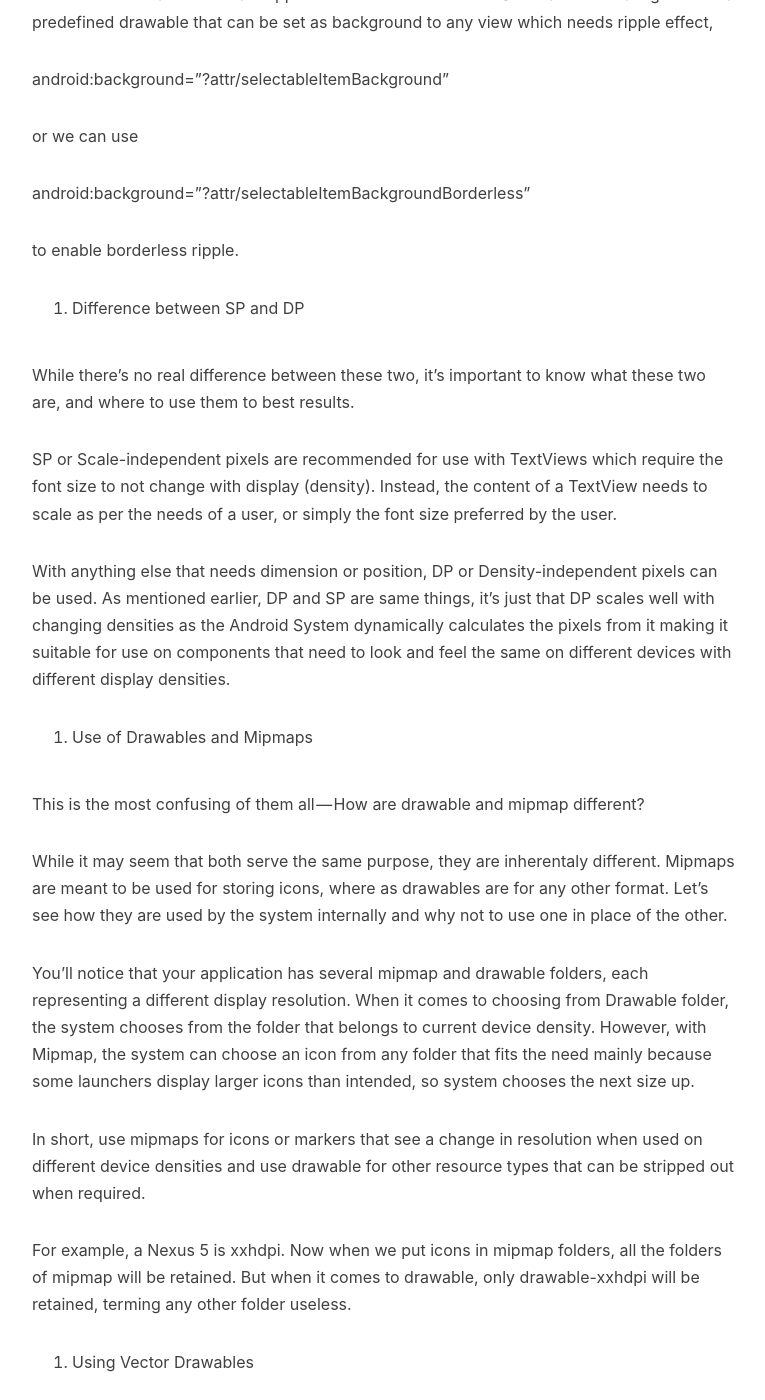
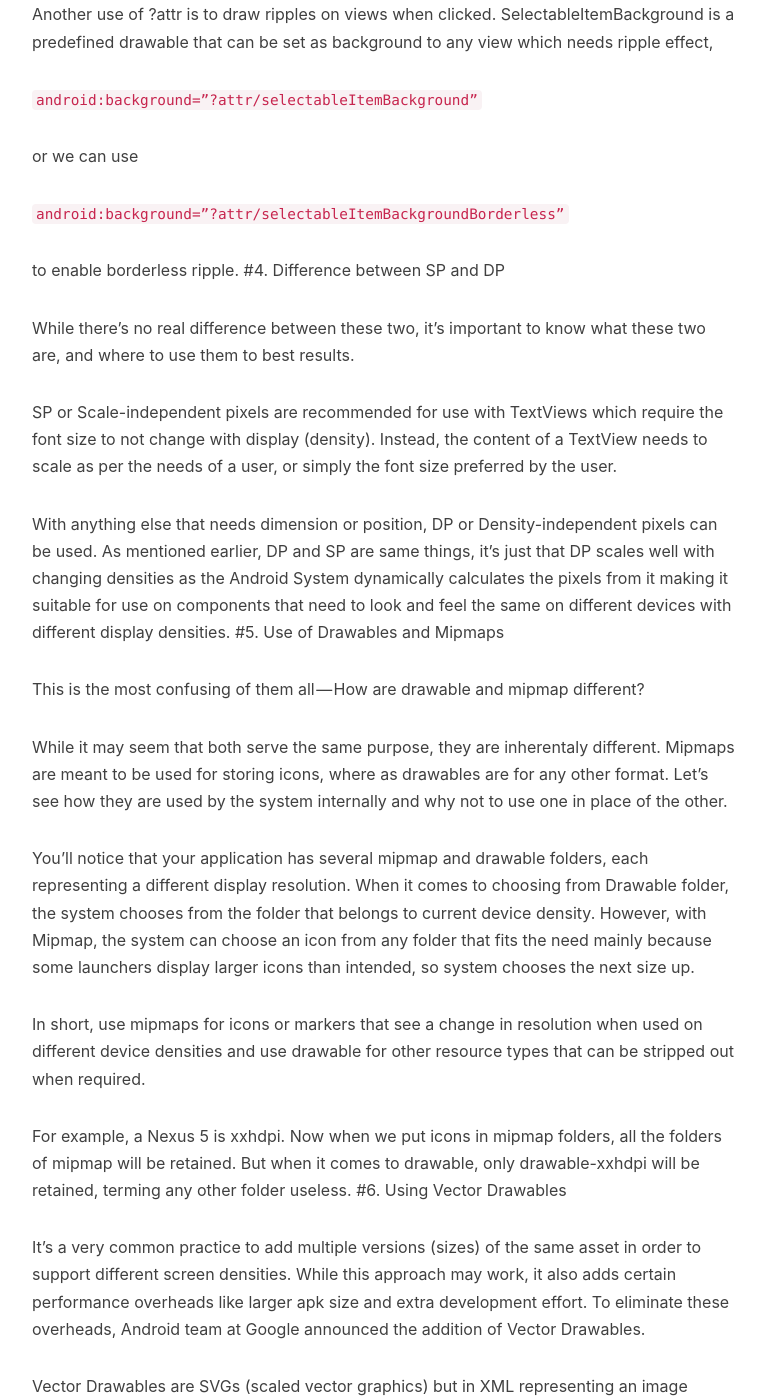
Before and after one commit to 976112643/976112643.github.io, a Jekyll site: the page built from _posts/2017-10-18-the-post-6194.md, in a window 1280 px wide and 1400 px high, scrolled down 2974 px. Shown: the whole window, without its empty margins (233-998 px from the left). Built offline with Jekyll 4.4.1, drawn with Linux system fonts in a browser that asks for light colours; nearby versions of some CDN libraries; comment, search, counter and statistics services are not loaded; some of the changed text lies outside the part shown.

Commit message:
update from Jekyller

````diff
--- a/_posts/2017-10-18-the-post-6194.md
+++ b/_posts/2017-10-18-the-post-6194.md
@@ -28,59 +29,59 @@ In this post, we will see some of the practices that a beginner or an intermedia
 
 In order to access a widget (or component) in Java or to make others dependent on it, we need a unique value to represent it. That unique value is provided by android:id attribute which essentially adds id provided as a suffix to @+id/ to the id resource file for others to query. An id for Toolbar can be defined like this,
 
-android:id=”@+id/toolbar
+`android:id=”@+id/toolbar`
 
 The following id can now be tracked by findViewById(…) which looks for it in the res file for id, or simply R.id directory and returns the type of View in question.
 
 The other one, @id, behaves the same as findViewById(…) — looks for the component by the id provided but is reserved for layouts only. The most general use of it is to place a component relative to the component it returns.
 
-android:layout_below=”@id/toolbar”
+`android:layout_below=”@id/toolbar”`
 
 #2. Using @string res for providing Strings in XML
 
 In simpler words, don’t use hard coded strings in XML. The reason behind it is fairly simple. When we use hard coded string in XML, we often use the same word over and over again. Just imagine the nightmare of changing the same word at multiple places which could have been just one had it been a string resource. The other benefit it provides is multi-language support as different string resource files can be created for different languages.
 
-android:text=”My Awesome Application”
+`android:text=”My Awesome Application”`
 
 When using hard coded strings, you will often see a warning over the use of such strings in Android Studio, offering to change that hard coded string into a string resource. Try clicking on them and then hitting ALT + ENTER to get the resource extractor. You can also go to strings.xml located in values folder under res and declare a string resource like this,
 
-<string name=”app_name”>My Awesome Application</string>
+`<string name=”app_name”>My Awesome Application</string>`
 
 and then use it in place of the hard coded string,
 
-android:text=”@string/app_name”
+`android:text=”@string/app_name”`
 
-3. Using @android and ?attr constants
+#3. Using @android and ?attr constants
 
 This is a fairly effective practice to use predefined constants instead of declaring new ones. Take an example of #ffffff or white color which is used several times in a layout. Now instead of writing #ffffff every single time, or declaring a color resource for white, we could directly use this,
 
-@android:color/white
+`@android:color/white`
 
 Android has several color constants declared mainly for general colors like white, black or pink. It’s best use case is setting transparent color with,
 
-@android:color/transparent
+`@android:color/transparent`
 
 Another constant holder is ?attr which is used for setting predefined attribute values to different attributes. Just take an example of a custom Toolbar. This Toolbar needs a defined width and height. The width can be normally set to MATCH_PARENT, but what about height? Most of us aren’t aware of the guidelines, and we simply set the desired height that seems fitting. That’s wrong practice. Instead of setting our own height, we should rather be using,
 
-android:layout_height=”?attr/actionBarSize”
+`android:layout_height=”?attr/actionBarSize”`
 
 Another use of ?attr is to draw ripples on views when clicked. SelectableItemBackground is a predefined drawable that can be set as background to any view which needs ripple effect,
 
-android:background=”?attr/selectableItemBackground”
+`android:background=”?attr/selectableItemBackground”`
 
 or we can use
 
-android:background=”?attr/selectableItemBackgroundBorderless”
+`android:background=”?attr/selectableItemBackgroundBorderless”`
 
 to enable borderless ripple.
-4. Difference between SP and DP
+#4. Difference between SP and DP
 
 While there’s no real difference between these two, it’s important to know what these two are, and where to use them to best results.
 
 SP or Scale-independent pixels are recommended for use with TextViews which require the font size to not change with display (density). Instead, the content of a TextView needs to scale as per the needs of a user, or simply the font size preferred by the user.
 
 With anything else that needs dimension or position, DP or Density-independent pixels can be used. As mentioned earlier, DP and SP are same things, it’s just that DP scales well with changing densities as the Android System dynamically calculates the pixels from it making it suitable for use on components that need to look and feel the same on different devices with different display densities.
-5. Use of Drawables and Mipmaps
+#5. Use of Drawables and Mipmaps
 
 This is the most confusing of them all — How are drawable and mipmap different?
 
@@ -91,12 +92,13 @@ You’ll notice that your application has several mipmap and drawable folders, e
 In short, use mipmaps for icons or markers that see a change in resolution when used on different device densities and use drawable for other resource types that can be stripped out when required.
 
 For example, a Nexus 5 is xxhdpi. Now when we put icons in mipmap folders, all the folders of mipmap will be retained. But when it comes to drawable, only drawable-xxhdpi will be retained, terming any other folder useless.
-6. Using Vector Drawables
+#6. Using Vector Drawables
 
 It’s a very common practice to add multiple versions (sizes) of the same asset in order to support different screen densities. While this approach may work, it also adds certain performance overheads like larger apk size and extra development effort. To eliminate these overheads, Android team at Google announced the addition of Vector Drawables.
 
 Vector Drawables are SVGs (scaled vector graphics) but in XML representing an image drawn using a set of dots, lines and curves with fill colors. The very fact that Vector Drawables are made of lines and dots, gives them the ability to scale at different densities without losing resolution. The other associated benefit with Vector Drawables is the ease of animation. Add multiple vector drawables in a single AnimatedVectorDrawable file and we’re good to go instead of adding multiple images and handling them separately.
 
+```
 <vector xmlns:android=”http://schemas.android.com/apk/res/android"
  android:width=”24dp”
  android:height=”24dp”
@@ -106,13 +108,14 @@ Vector Drawables are SVGs (scaled vector graphics) but in XML representing an im
     <path android:fillColor=”#69cdff” android:pathData=”M3,18h18v-2L3,16v2zM3,13h18v-2L3,11v2zM3,6v2h18L21,6L3,6z”/>
 
 </vector>
+```
 
 The above vector definition will result in the following drawable,
 
 To Add a vector drawable to your android project, right click on app module of your project, then New >> Vector Assets. This will get you Asset Studio which gives you two options to configure vector drawable. First, picking from Material Icons and second, choosing a local SVG or PSD file.
 
 Google recommends using Material Icons for anything app related to maintain continuity and feel of Android. Be sure to check out all of the icons here.
-7. Setting End/Start Margin
+#7. Setting End/Start Margin
 
 This is one of the easiest things people miss out on. Margin! Sure adding margin is easy but what about supporting older platforms?
 
````
Also changed, not shown: other parts of _posts/2017-10-18-the-post-6194.md (+3 -2 lines).
